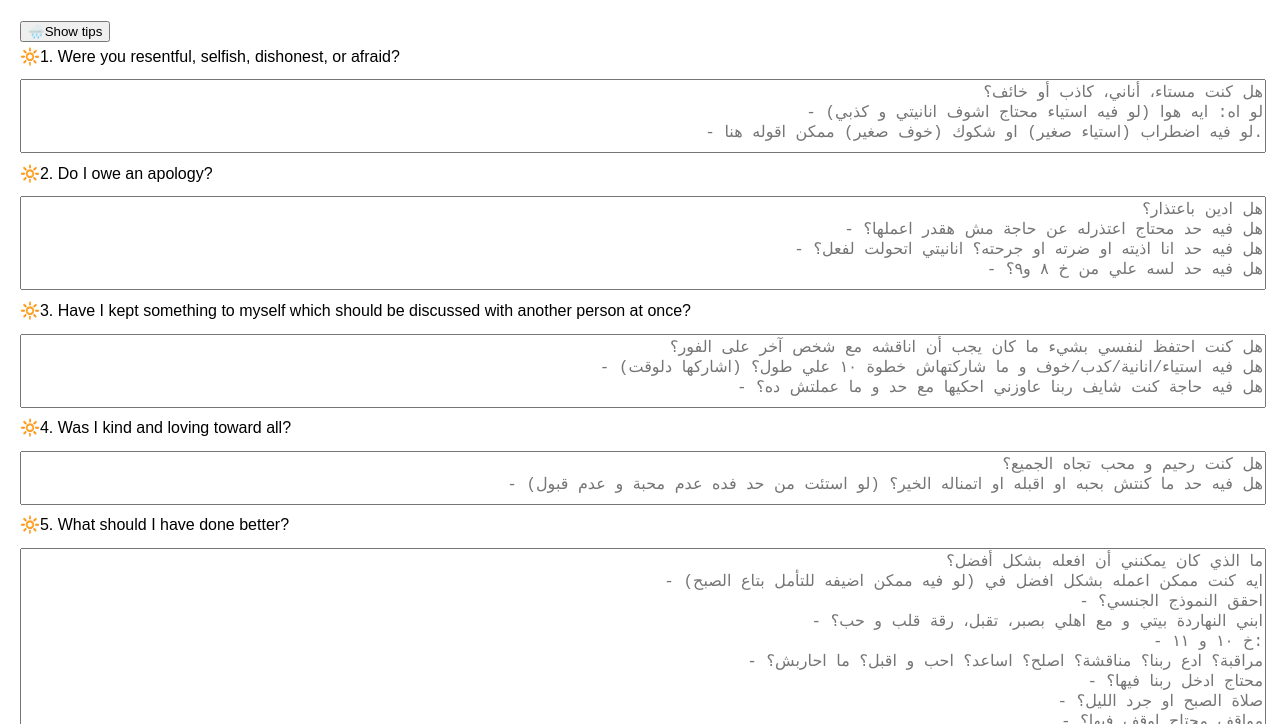
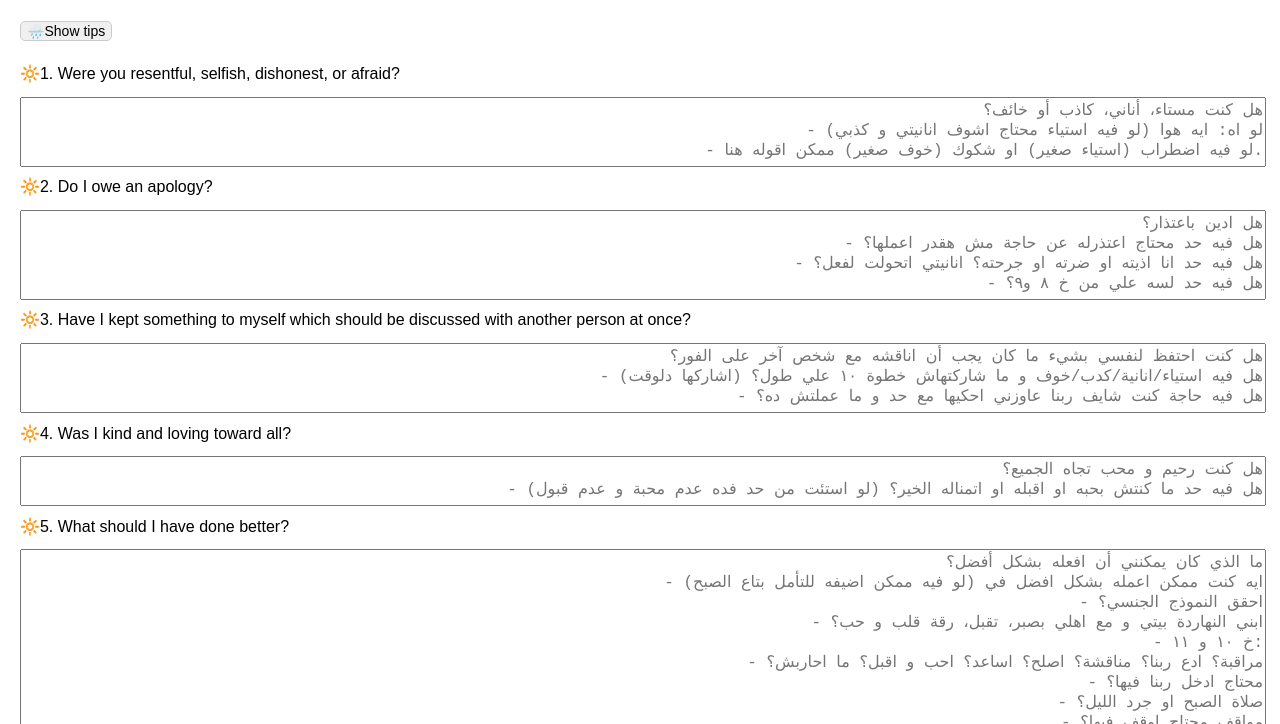
Before and after one commit to amrgmail/s11b, a plain HTML site: page index.html in a window 1280 px wide. Shown: the part 76-800 px from the top of the page. Drawn offline with Linux system fonts and the light colour scheme.

Commit message:
Update index.html

```diff
--- a/index.html
+++ b/index.html
@@ -41,6 +41,14 @@
             border: 1px solid #c3e6cb;
             border-radius: 5px;
             display: none;
+        }
+        .toggle-placeholder {
+            margin-bottom: 20px;
+            font-size: 14px;
+            background-color: #f0f0f0;
+            border: 1px solid #ccc;
+            border-radius: 5px;
+            cursor: pointer;
         }
     </style>
 </head>
@@ -243,7 +251,8 @@ function shareViaIOSShortcut() {
         adjustHeightForPlaceholder(); // Adjust for placeholder on load
         document.addEventListener("input", adjustHeightOnInput); // Adjust dynamically on typing
     });
- let placeholdersVisible = true;
+
+        let placeholdersVisible = false;
 
         function togglePlaceholders() {
             const textareas = document.querySelectorAll('textarea');
@@ -252,15 +261,41 @@ function shareViaIOSShortcut() {
             textareas.forEach(textarea => {
                 if (placeholdersVisible) {
                     textarea.setAttribute('placeholder', textarea.dataset.placeholderBackup || '');
+                    adjustHeightForPlaceholder(textarea);
                 } else {
                     textarea.dataset.placeholderBackup = textarea.getAttribute('placeholder');
                     textarea.setAttribute('placeholder', '');
+                    textarea.style.height = '1.5em'; // Shrink to one line
                 }
             });
 
             const button = document.querySelector('.toggle-placeholder');
-            button.innerText = placeholdersVisible ? '🫣hide tips' : '🌧️show tips';
+            button.innerText = placeholdersVisible ? 'Hide Placeholder Text' : 'Show Placeholder Text';
         }
+
+        function adjustHeightForPlaceholder(textarea) {
+            const tempDiv = document.createElement('div');
+            tempDiv.style.position = 'absolute';
+            tempDiv.style.visibility = 'hidden';
+            tempDiv.style.whiteSpace = 'pre-wrap';
+            tempDiv.style.fontSize = window.getComputedStyle(textarea).fontSize;
+            tempDiv.style.lineHeight = window.getComputedStyle(textarea).lineHeight;
+            tempDiv.style.fontFamily = window.getComputedStyle(textarea).fontFamily;
+            tempDiv.style.width = `${textarea.offsetWidth}px`;
+            tempDiv.style.padding = window.getComputedStyle(textarea).padding;
+            tempDiv.style.boxSizing = 'border-box';
+            tempDiv.textContent = textarea.placeholder;
+            document.body.appendChild(tempDiv);
+
+            textarea.style.height = `${tempDiv.scrollHeight}px`;
+
+            document.body.removeChild(tempDiv);
+        }
+
+        window.addEventListener('DOMContentLoaded', () => {
+            const textareas = document.querySelectorAll('textarea');
+            textareas.forEach(textarea => adjustHeightForPlaceholder(textarea));
+        });
 
     </script>
 </body>
```
